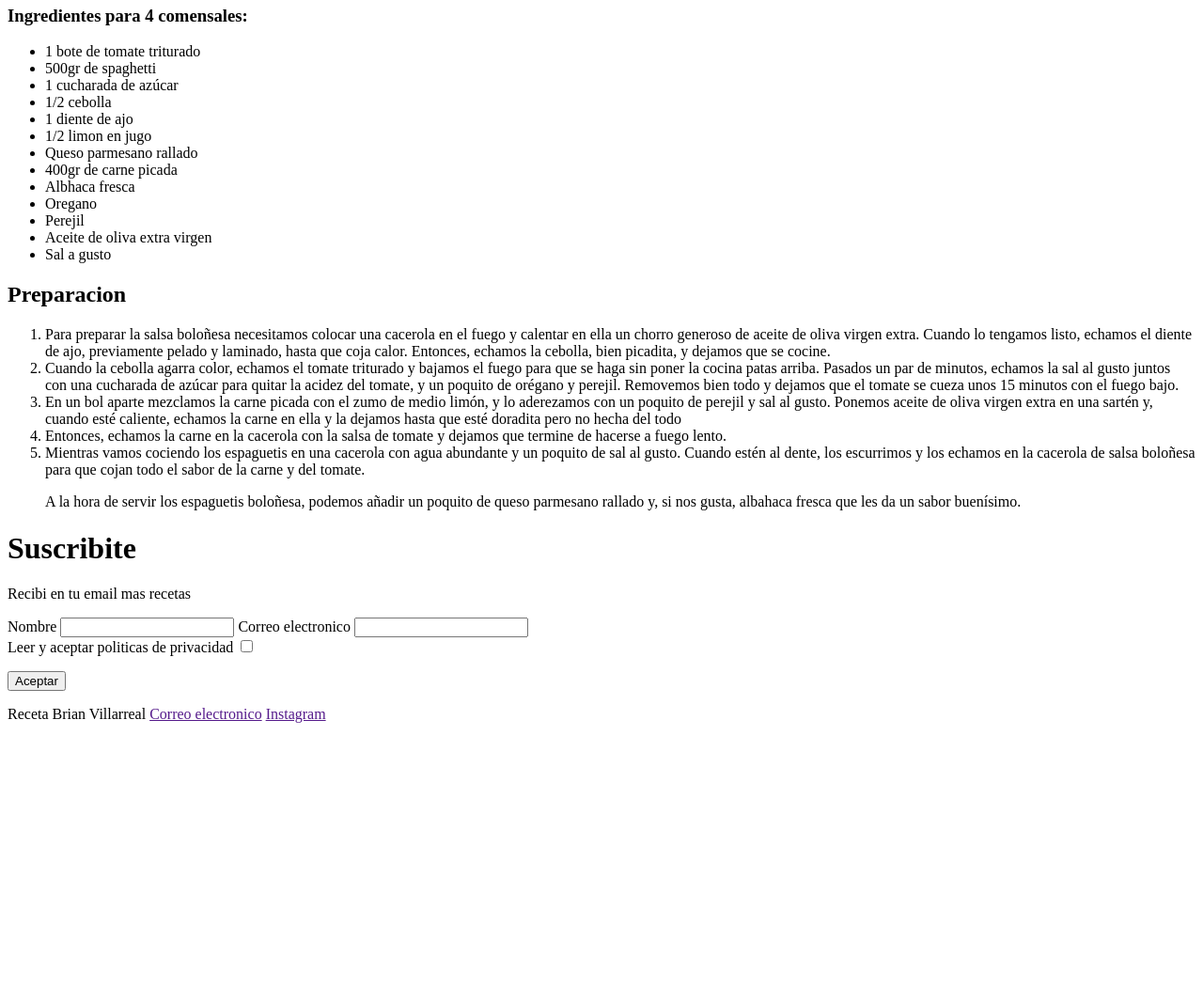
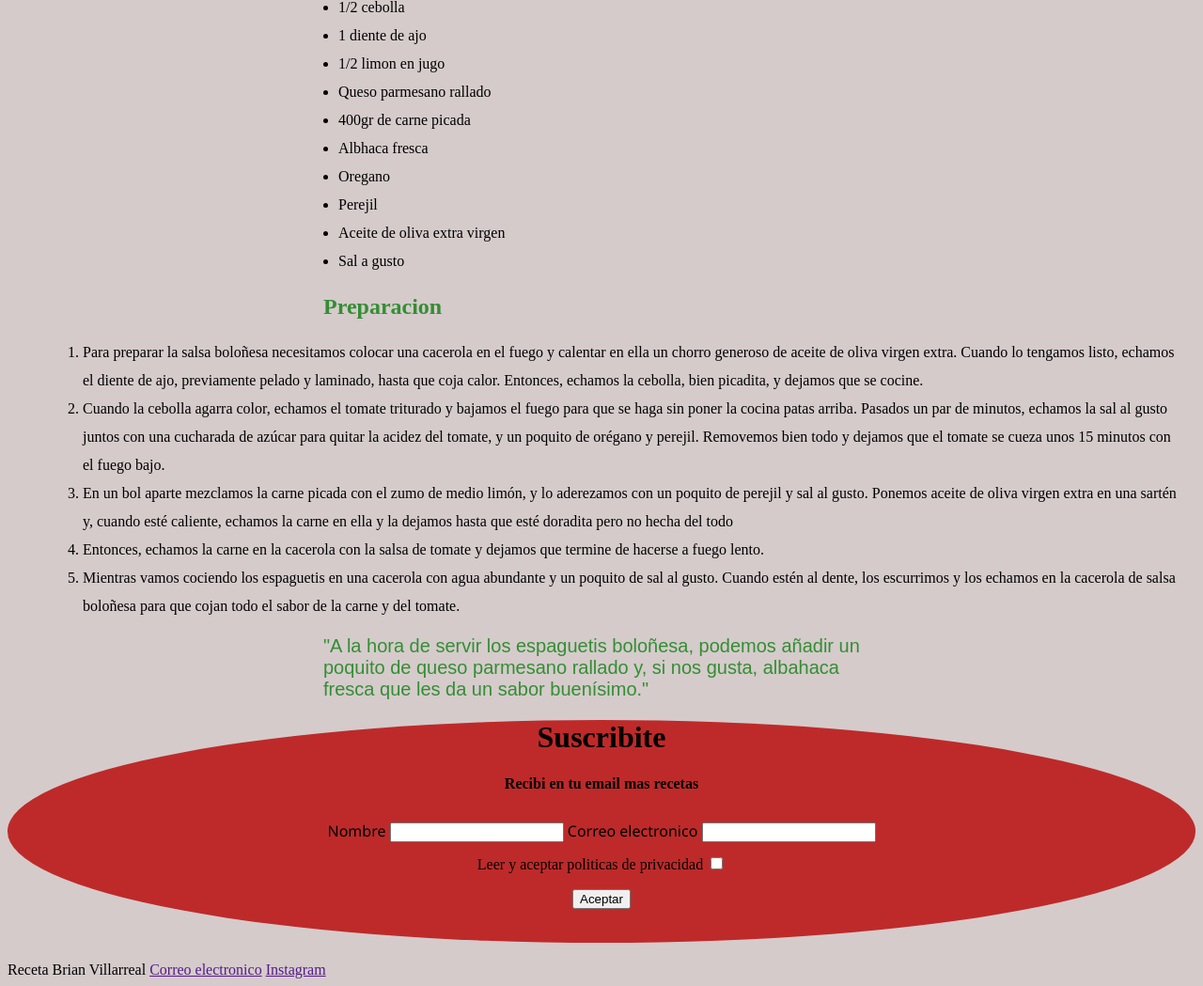
Before and after one commit to Brai-10/receta, a plain HTML site: page receta.html in a window 1280 px wide. Shown: the part 899-1948 px from the top of the page at 94% size. Before the commit the page ends 1676 px from the top, so only its background shows below. Drawn offline with Linux system fonts and the light colour scheme.

Commit message:
un poco de css

```diff
--- a/receta.html
+++ b/receta.html
@@ -10,17 +10,19 @@
 </head>
 
 <body>
-
+    <main>
     <header class="titulo">
         <h1><span> Spaghetti a la boloñesa </span></h1>
-        <p>"La cocina de Brian Villarreal"</p>
+        <p><b> "La cocina de Brian Villarreal"</b></p>
     </header>
 
     <section>
-        <div class="imagen">
+        <div class="pasos">
             <img src="Spaghetti.jpg" alt="spaghetti a la boloñesa">
             <h2>Ingredientes</h2>
-            <h3>Ingredientes para 4 comensales:</h3>
+            <p>
+            <strong>Ingredientes para 4 comensales:</strong>
+            </p>
             <ul>
                 <li>1 bote de tomate triturado</li>
                 <li>500gr de spaghetti</li>
@@ -36,6 +38,7 @@
                 <li>Aceite de oliva extra virgen</li>
                 <li>Sal a gusto</li>
             </ul>
+            <div >
             <h2>Preparacion</h2>
             <ol>
                 <li> Para preparar la salsa boloñesa necesitamos colocar una cacerola en el fuego y calentar en ella un
@@ -54,20 +57,21 @@
                 <li>Mientras vamos cociendo los espaguetis en una cacerola con agua abundante y un poquito de sal al
                     gusto. Cuando estén al dente, los escurrimos y los echamos en la cacerola de salsa boloñesa para que
                     cojan todo el sabor de la carne y del tomate.</li>
-                <p>A la hora de servir los espaguetis boloñesa, podemos añadir un poquito de queso parmesano rallado y,
-                    si nos gusta, albahaca fresca que les da un sabor buenísimo.</p>
             </ol>
-        </div>
+            <p id="consejo">"A la hora de servir los espaguetis boloñesa, podemos añadir un poquito de queso parmesano rallado y,
+                si nos gusta, albahaca fresca que les da un sabor buenísimo."</p>
+         </div>
+    </div>
     </section>
     <div class="formulario">
         <form action="">
             <h1>Suscribite</h1>
-            <p>Recibi en tu email mas recetas </p>
-            <span>
-                <label for="nombre"> Nombre <input type="text" name="nombre"> </label>
-                <label for="email">Correo electronico <input type="text" name="email"> </label>
+            <p><b> Recibi en tu email mas recetas </b></p>
 
-            </span>
+                <label for="nombre" id="nombre"> Nombre <input type="text" name="nombre"> </label>
+                <label for="email" id="correo">Correo electronico <input type="text" name="email"> </label>
+
+
             <div>
                 <span class="normas">
                     <label for="acepto"> Leer y aceptar politicas de privacidad
@@ -80,6 +84,7 @@
 
         </form>
     </div>
+</main>
     <footer>
         <span class="pie">Receta Brian Villarreal</span>
         <a href="">Correo electronico</a>
--- a/style.css
+++ b/style.css
@@ -0,0 +1,73 @@
+
+.titulo { text-align: center;
+
+}
+.titulo h1 { color: rgba(204, 8, 8, 0.815);  margin: 0; font-size: 50px;
+
+}
+.titulo p {font-size: 15px; font-family: sans-serif;
+    margin: 0%;
+
+}
+body {
+    background-color: rgba(206, 194, 194, 0.849);
+}
+
+
+img {
+    border: 1px black ridge;
+    display: block;
+    margin: auto;
+    width: 50%;
+    }
+
+.pasos h2 {
+    color: rgba(41, 139, 41, 0.945);
+    padding-left: 21rem;
+}
+.pasos p {
+    padding-left: 21rem;
+    margin: 0%;
+}
+
+
+ul {
+
+     display: block;
+    line-height: 30px;
+    padding-left: 22rem;
+    margin: 0%;
+    }
+
+ol {
+    line-height: 30px;
+    padding-left: 5rem;
+    font-size: medium;
+   padding-inline-end: 20px;
+   padding-block-end: 0px;
+   }
+   #consejo {
+       font-family: Arial, Helvetica, sans-serif;
+       font-size: 20px;
+       padding-right: 20rem;
+       color: rgba(41, 139, 41, 0.945);
+       }
+
+.formulario {
+    text-align: center;
+    background-color: rgb(190, 42, 42);
+    margin-block-end: 20px;
+    padding-block-end: 20px;
+    border-color: aliceblue;
+    border: 2px;
+    border-radius: 50%;
+}
+#nombre, #correo {
+    font-family: 'Segoe UI';
+    line-height: 50px;
+
+}
+.normas label {
+    padding-bottom: 100px;
+    line-height: 20px;
+}
```
